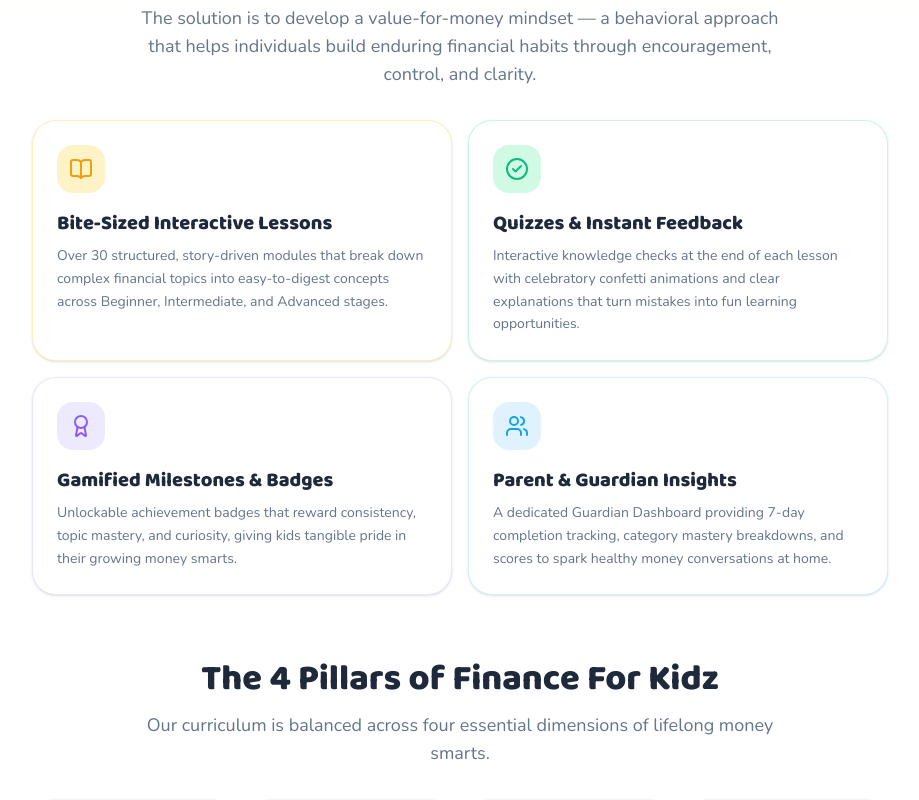
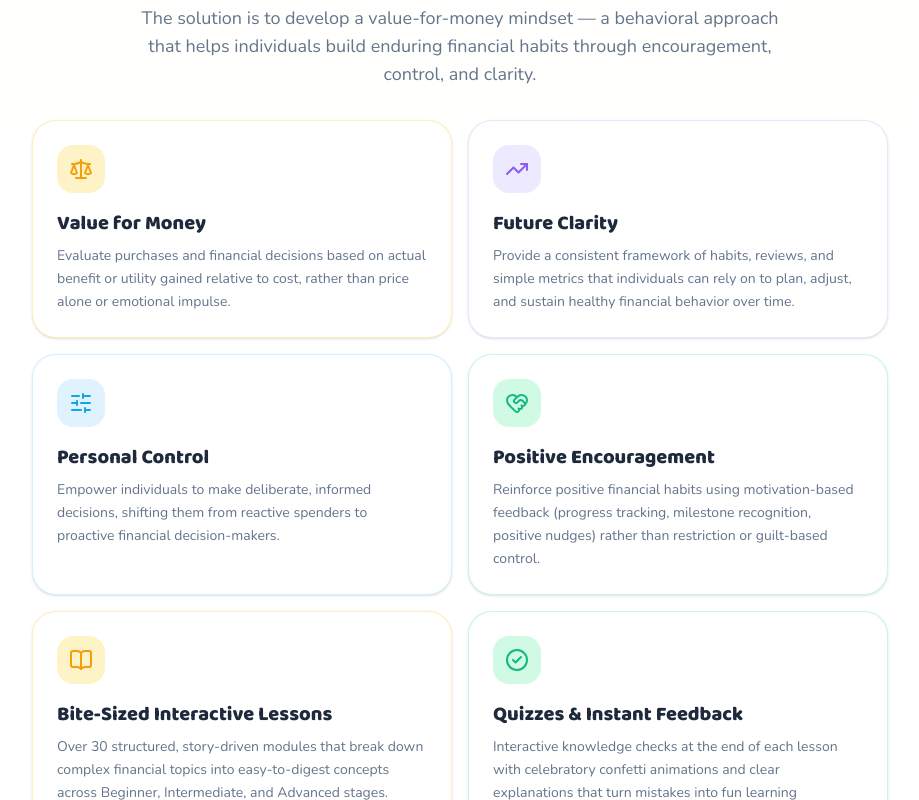
Before and after one commit to dipesh-tamrakar/khudruke_web, a React (Vite) app: page /#/about in a window 1280 px wide. Shown: the part 1200-2000 px from the top of the page, without its empty margins (180-1099 px from the left). Built offline with nearby package versions, Linux system fonts and the light colour scheme.

Commit message:
Changed What We Do section

```diff
--- a/src/pages/About.tsx
+++ b/src/pages/About.tsx
@@ -6,16 +6,12 @@ import {
   PiggyBank,
   Target,
   BookOpen,
-  Award,
-  Users,
-  ShieldCheck,
   HeartHandshake,
-  ArrowRight,
   TrendingUp,
   Coins,
   CheckCircle2,
-  Smile,
-  GraduationCap,
+  Scale,
+  SlidersHorizontal,
 } from 'lucide-react';
 
 export function About() {
@@ -24,6 +20,42 @@ export function About() {
   }, []);
 
   const whatWeDoCards = [
+    {
+      icon: Scale,
+      title: 'Value for Money',
+      description:
+        'Evaluate purchases and financial decisions based on actual benefit or utility gained relative to cost, rather than price alone or emotional impulse.',
+      color: 'text-amber-500',
+      bg: 'bg-amber-100 dark:bg-amber-500/20',
+      border: 'border-amber-200/60 dark:border-amber-900/30',
+    },
+    {
+      icon: TrendingUp,
+      title: 'Future Clarity',
+      description:
+        'Provide a consistent framework of habits, reviews, and simple metrics that individuals can rely on to plan, adjust, and sustain healthy financial behavior over time.',
+      color: 'text-violet-500',
+      bg: 'bg-violet-100 dark:bg-violet-500/20',
+      border: 'border-violet-200/60 dark:border-violet-900/30',
+    },
+    {
+      icon: SlidersHorizontal,
+      title: 'Personal Control',
+      description:
+        'Empower individuals to make deliberate, informed decisions, shifting them from reactive spenders to proactive financial decision-makers.',
+      color: 'text-sky-500',
+      bg: 'bg-sky-100 dark:bg-sky-500/20',
+      border: 'border-sky-200/60 dark:border-sky-900/30',
+    },
+    {
+      icon: HeartHandshake,
+      title: 'Positive Encouragement',
+      description:
+        'Reinforce positive financial habits using motivation-based feedback (progress tracking, milestone recognition, positive nudges) rather than restriction or guilt-based control.',
+      color: 'text-emerald-500',
+      bg: 'bg-emerald-100 dark:bg-emerald-500/20',
+      border: 'border-emerald-200/60 dark:border-emerald-900/30',
+    },
     {
       icon: BookOpen,
       title: 'Bite-Sized Interactive Lessons',
@@ -41,24 +73,6 @@ export function About() {
       color: 'text-emerald-500',
       bg: 'bg-emerald-100 dark:bg-emerald-500/20',
       border: 'border-emerald-200/60 dark:border-emerald-900/30',
-    },
-    {
-      icon: Award,
-      title: 'Gamified Milestones & Badges',
-      description:
-        'Unlockable achievement badges that reward consistency, topic mastery, and curiosity, giving kids tangible pride in their growing money smarts.',
-      color: 'text-violet-500',
-      bg: 'bg-violet-100 dark:bg-violet-500/20',
-      border: 'border-violet-200/60 dark:border-violet-900/30',
-    },
-    {
-      icon: Users,
-      title: 'Parent & Guardian Insights',
-      description:
-        'A dedicated Guardian Dashboard providing 7-day completion tracking, category mastery breakdowns, and scores to spark healthy money conversations at home.',
-      color: 'text-sky-500',
-      bg: 'bg-sky-100 dark:bg-sky-500/20',
-      border: 'border-sky-200/60 dark:border-sky-900/30',
     },
   ];
 
```
